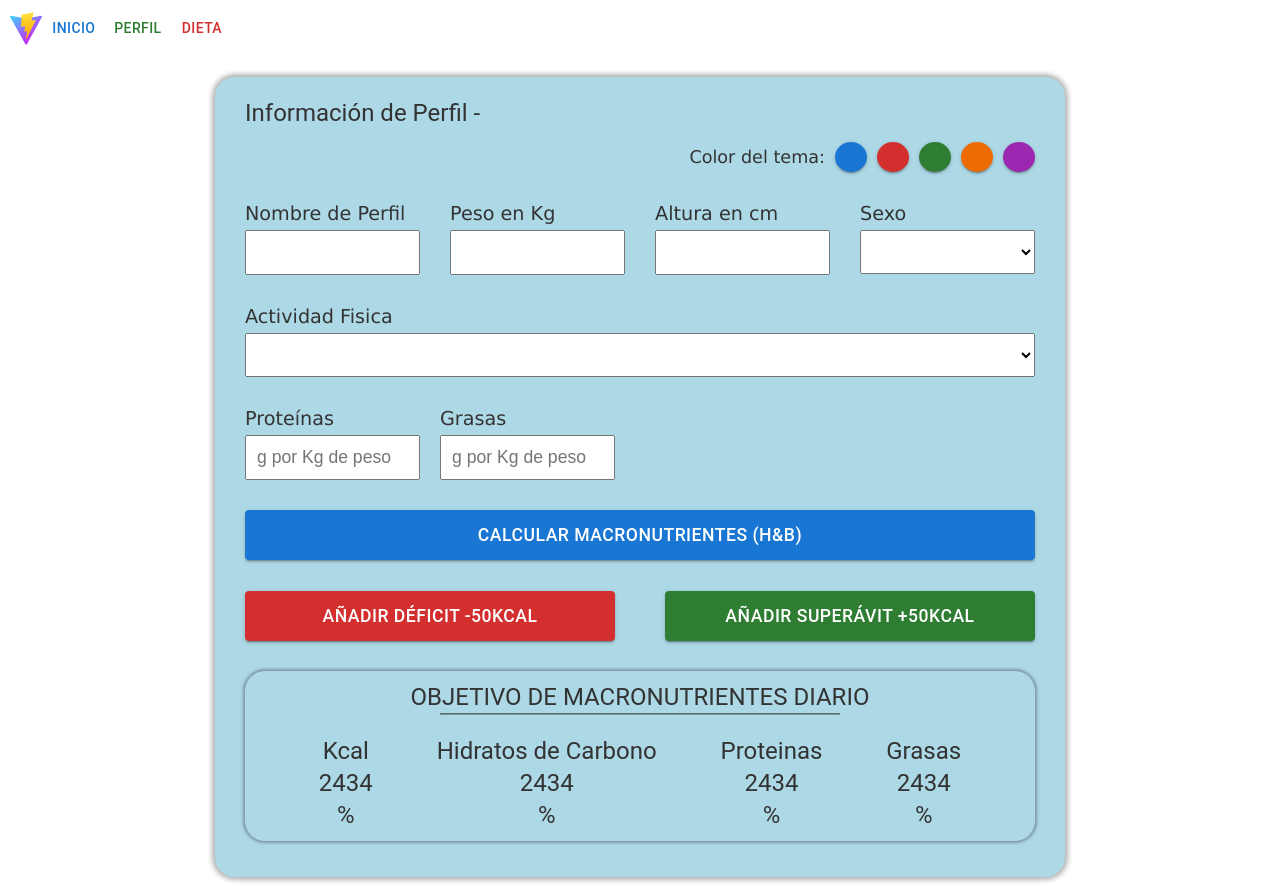
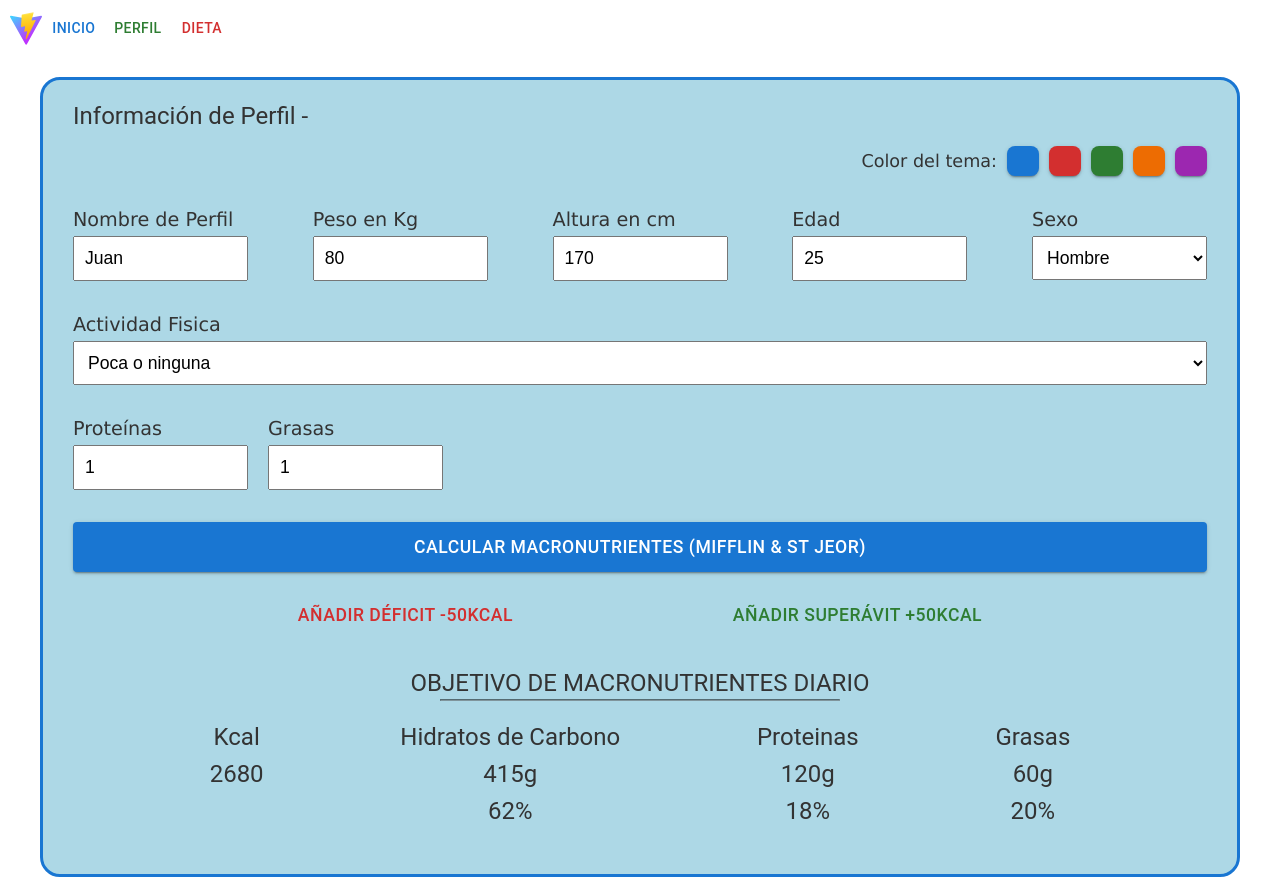
Before and after one commit to joseangelgil/fitness-app, a React (Vite) app: page /profile in a window 1280 px wide. Built offline with nearby package versions, Linux system fonts and the light colour scheme.

Commit message:
Create logic for TMB calculations

```diff
--- a/src/components/TarjetaDePerfil.jsx
+++ b/src/components/TarjetaDePerfil.jsx
@@ -1,49 +1,149 @@
 import { Box, Stack, Typography, Button } from '@mui/material'
 import { useGlobalContext } from '../utils/context'
+import { useState, useEffect } from 'react'
 
 const TarjetaDePerfil = () => {
 
-  const { perfilActivo } = useGlobalContext()
+  const { perfilActivo, cantidadObjetivo, setCantidadObjetivo } = useGlobalContext()
+
+  const [ datosDePerfil, setDatosDePerfil ] = useState({nombre: 'Juan', peso: 80, altura: 170, edad: 25, sexo: 'hombre', actividad: 'poca', proteinas: '1', grasas: '1'})
+
+  const obtenerSexo = (sexo) => {
+    switch(sexo) {
+      case 'hombre':
+        return 5
+      case 'mujer':
+        return -161
+      default:
+        return 0
+    }
+  }
+
+  const obtenerActividad = (actividad) => {
+    switch(actividad) {
+      case 'poca':
+        return 1.2
+      case 'ligera':
+        return 1.375
+      case 'moderada':
+        return 1.55
+      case 'intensa':
+        return 1.725
+      case 'muy-intensa':
+        return 1.9
+      default:
+        return 0
+    }
+  }
+
+  const sonDatosValidos = (peso, altura, edad, sexo, actividad, proteinas, grasas) => {
+    return (
+      (peso > 0 && peso <= 200) &&
+      (altura > 0 && altura <= 250) &&
+      (edad > 0 && edad <= 100) &&
+      sexo != 0 &&
+      actividad != 0 &&
+      (proteinas > 0 && proteinas <= 3) &&
+      (grasas > 0 && grasas <= 3)
+    )
+  }
+
+  const calcularMacros = () => {
+    const peso = Number(datosDePerfil.peso)
+    const altura = Number(datosDePerfil.altura)
+    const edad = Number(datosDePerfil.edad)
+    const sexo = obtenerSexo(datosDePerfil.sexo)
+    const actividad = obtenerActividad(datosDePerfil.actividad)
+    const proteinas = Number(datosDePerfil.proteinas)
+    const grasas = Number(datosDePerfil.grasas)
+
+    if(!sonDatosValidos(peso, altura, edad, sexo, actividad, proteinas, grasas)) {
+      alert('Por favor, rellena todos los campos con datos válidos:\nPeso: 1 - 200\nAltura: min: 1 - 250\nEdad: 1 - 100\nSexo: Selecciona una opcion\nActividad: Selecciona una opcion\nProteinas: 0 - 3\nGrasas: 0 - 3')
+      return
+    }
+
+    const TMB = (10 * peso) + (6.25 * altura) - (5 * edad) + sexo
+    const caloriasDiarias = Math.ceil(TMB * actividad)
+
+    const kcal = caloriasDiarias
+    const p = Math.round(peso * proteinas)
+    const g = Math.round(peso * grasas)
+    const hc = Math.round((caloriasDiarias - (p * 4) - (g * 9))/4) // 4g HC = 1 Kcal, 4g Prot = 1 Kcal, 9g Grasas = 1 Kcal
+
+    const macros = {kcal: kcal, hc: hc, p: p, g: g}
+    setCantidadObjetivo(macros)
+  }
+
+  const añadirSuperavit = () => {
+
+    const nuevosHC = Math.round((cantidadObjetivo.kcal + 50 - (cantidadObjetivo.p * 4) - (cantidadObjetivo.g * 9))/4)
+
+    setCantidadObjetivo(prevCantidad => (
+      {...prevCantidad,
+        kcal: cantidadObjetivo.kcal + 50,
+        hc: nuevosHC}
+    ))
+  }
+
+  const añadirDeficit = () => {
+
+    const nuevosHC = Math.round((cantidadObjetivo.kcal - 50 - (cantidadObjetivo.p * 4) - (cantidadObjetivo.g * 9))/4)
+
+    setCantidadObjetivo(prevCantidad => (
+      {...prevCantidad,
+        kcal: cantidadObjetivo.kcal - 50,
+        hc: nuevosHC}
+    ))
+  }
 
   return (
     <Stack justifyContent='space-around' sx={{
       backgroundColor:'lightblue',
-      width: '850px',
+      width: '1200px',
       minHeight: '800px',
       maxWidth: '95vw',
       margin: '0 auto',
       borderRadius: '20px',
       padding: '60px 30px 30px',
       position: 'relative',
-      boxShadow: '0 0 5px 3px rgba(0,0,0,0.3)'
+      border: '3px solid #1976d2'
     }}>
       <Typography variant='h5' sx={{position: 'absolute', top: '20px', left: '30px'}}>Información de Perfil - {perfilActivo}</Typography>
       <Stack direction='row' alignItems='center' gap='10px' flexWrap='wrap' sx={{justifyContent: {xs: 'center', sm: 'flex-end'}}}>
           <Typography variant='p' sx={{fontSize: '1.1rem'}}>Color del tema: </Typography>
           <Stack direction='row' gap='10px'>
-            <Button variant='contained' sx={{width: '25px', minWidth: '25px', height: '30px', borderRadius: '50%'}} color='primary'></Button>
-            <Button variant='contained' sx={{width: '25px', minWidth: '25px', height: '30px', borderRadius: '50%'}} color='error'></Button>
-            <Button variant='contained' sx={{width: '25px', minWidth: '25px', height: '30px', borderRadius: '50%'}} color='success'></Button>
-            <Button variant='contained' sx={{width: '25px', minWidth: '25px', height: '30px', borderRadius: '50%'}} color='warning'></Button>
-            <Button variant='contained' sx={{width: '25px', minWidth: '25px', height: '30px', borderRadius: '50%'}} color='secondary'></Button>
+            <Button variant='contained' sx={{width: '25px', minWidth: '25px', height: '30px', borderRadius: '8px'}} color='primary'></Button>
+            <Button variant='contained' sx={{width: '25px', minWidth: '25px', height: '30px', borderRadius: '8px'}} color='error'></Button>
+            <Button variant='contained' sx={{width: '25px', minWidth: '25px', height: '30px', borderRadius: '8px'}} color='success'></Button>
+            <Button variant='contained' sx={{width: '25px', minWidth: '25px', height: '30px', borderRadius: '8px'}} color='warning'></Button>
+            <Button variant='contained' sx={{width: '25px', minWidth: '25px', height: '30px', borderRadius: '8px'}} color='secondary'></Button>
           </Stack>
         </Stack>
       <Stack direction='row' flexWrap='wrap' sx={{padding: '20px 0', justifyContent: {sm: 'space-between', xs:'center'}, gap: {xs: '20px', sm: 'auto' }}}>
         <Stack gap='5px'>
           <label htmlFor="info-nombre">Nombre de Perfil</label>
-          <input className='casilla-info' id='info-nombre' type="text" />
+          <input className='casilla-info' id='info-nombre' type="text" value={datosDePerfil.nombre} onChange={(e) => setDatosDePerfil(prevDatos => ({...prevDatos, nombre: e.target.value}))}/>
         </Stack>
         <Stack gap='5px'>
           <label htmlFor="info-peso">Peso en Kg</label>
-          <input className='casilla-info' id='info-peso' type="number" min='0' />
+          <input className='casilla-info' id='info-peso' type="number" min='0' value={datosDePerfil.peso} onChange={(e) => setDatosDePerfil(prevDatos => ({...prevDatos, peso: e.target.value}))}/>
         </Stack>
         <Stack gap='5px'>
           <label htmlFor="info-altura">Altura en cm</label>
-          <input className='casilla-info' id='info-altura' type="number" min='0' />
+          <input className='casilla-info' id='info-altura' type="number" min='0' value={datosDePerfil.altura} onChange={(e) => setDatosDePerfil(prevDatos => ({...prevDatos, altura: e.target.value}))}/>
+        </Stack>
+        <Stack gap='5px'>
+          <label htmlFor="info-edad">Edad</label>
+          <input className='casilla-info' id='info-edad' type="number" min='0' max='100' value={datosDePerfil.edad} onChange={(e) => setDatosDePerfil(prevDatos => ({...prevDatos, edad: e.target.value}))}/>
         </Stack>
         <Stack gap='5px'>
           <label htmlFor="info-sexo">Sexo</label>
-          <select className='casilla-info' name="selector-sexo" id="info-sexo">
+          <select
+            className='casilla-info'
+            name="selector-sexo"
+            id="info-sexo"
+            value={datosDePerfil.sexo}
+            onChange={(e) => setDatosDePerfil(prevDatos => ({...prevDatos, sexo: e.target.value}))}>
           <option value=""></option>
           <option value="hombre">Hombre</option>
           <option value="mujer">Mujer</option>
@@ -52,7 +152,12 @@ const TarjetaDePerfil = () => {
       </Stack>
       <Stack gap='5px'>
           <label htmlFor="info-actividad">Actividad Fisica</label>
-          <select style={{width: '100%', padding: '10px', fontSize: '1.1rem'}} name="selector-actividad" id="info-actividad">
+          <select
+            style={{width: '100%', padding: '10px', fontSize: '1.1rem'}}
+            name="selector-actividad"
+            id="info-actividad"
+            value={datosDePerfil.actividad}
+            onChange={(e) => setDatosDePerfil(prevDatos => ({...prevDatos, actividad: e.target.value}))}>
           <option value=""></option>
           <option value="poca">Poca o ninguna</option>
           <option value="ligera">Ligera (1-3 días a la semana)</option>
@@ -64,41 +169,40 @@ const TarjetaDePerfil = () => {
       <Stack direction='row' flexWrap='wrap' sx={{padding: '20px 0', justifyContent: {sm: 'flex-start', xs:'center'}, gap: {xs: '20px', sm: 'auto' }}}>
         <Stack gap='5px'>
             <label htmlFor="info-proteinas">Proteínas</label>
-            <input className='casilla-info' id='info-proteinas' type="number" min='0' max='3' step='0.1' placeholder='g por Kg de peso'/>
+            <input className='casilla-info' id='info-proteinas' type="number" min='0' max='3' step='0.1' placeholder='g por Kg de peso' value={datosDePerfil.proteinas} onChange={(e) => setDatosDePerfil(prevDatos => ({...prevDatos, proteinas: e.target.value}))}/>
         </Stack>
         <Stack gap='5px'>
             <label htmlFor="info-grasas">Grasas</label>
-            <input className='casilla-info' id='info-grasas' type="number" min='0' max='3' step='0.1' placeholder='g por Kg de peso'/>
+            <input className='casilla-info' id='info-grasas' type="number" min='0' max='3' step='0.1' placeholder='g por Kg de peso' value={datosDePerfil.grasas} onChange={(e) => setDatosDePerfil(prevDatos => ({...prevDatos, grasas: e.target.value}))}/>
         </Stack>
       </Stack>
-      <Button variant='contained' sx={{padding: '10px', width: '100%', fontSize: '1.1rem'}}>Calcular macronutrientes (H&B)</Button>
-      <Stack direction='row' flexWrap='wrap' sx={{width: '100%', padding: '20px 0', justifyContent: {lg: 'space-between', xs:'center'}, gap: {xs: '10px', lg: 'auto' }}}>
-        <Button variant='contained' color='error' sx={{padding: '10px', width: '100%', maxWidth: '370px', fontSize: '1.1rem'}}>Añadir Déficit -50Kcal</Button>
-        <Button variant='contained' color='success' sx={{padding: '10px', width: '100%', maxWidth: '370px', fontSize: '1.1rem'}}>Añadir Superávit +50Kcal</Button>
+      <Button variant='contained' sx={{padding: '10px', width: '100%', fontSize: '1.1rem'}} onClick={() => calcularMacros()}>Calcular macronutrientes (Mifflin&nbsp;&&nbsp;St&nbsp;Jeor)</Button>
+      <Stack direction='row' flexWrap='wrap' justifyContent='space-evenly' sx={{width: '100%', padding: '10px'}}>
+        <Button variant='text' color='error' sx={{padding: '5px', fontSize: '1.1rem'}} onClick={() => añadirDeficit()}>Añadir Déficit -50Kcal</Button>
+        <Button variant='text' color='success' sx={{padding: '5px', fontSize: '1.1rem'}} onClick={() => añadirSuperavit()}>Añadir Superávit +50Kcal</Button>
       </Stack>
-      <Box sx={{borderRadius: '20px', padding: '10px', boxShadow: '0 0 3px 2px rgba(0,0,0,0.3)'}}>
+      <Box sx={{borderRadius: '20px', padding: '10px'}}>
         <Typography variant='h5' textAlign='center'>OBJETIVO DE MACRONUTRIENTES DIARIO</Typography>
-        <hr style={{width: '75%', maxWidth: '400px', margin: '0 auto', borderColor: 'rgba(0,0,0,0.5'}}/>
-        <Stack direction='row' justifyContent='space-evenly' mt='20px'>
-          <Stack>
+        <hr style={{width: '75%', maxWidth: '400px', margin: '0 auto', borderColor: 'rgba(0,0,0,0.5)'}}/>
+        <Stack direction={{sm: 'row', xs: 'column'}} justifyContent='space-evenly' mt='20px' gap={{sm: 'auto', xs: '10px'}}>
+          <Stack gap='5px'>
             <Typography variant='h5' textAlign='center'>Kcal</Typography>
-            <Typography variant='h5' textAlign='center'>2434</Typography>
-            <Typography variant='h5' textAlign='center'>%</Typography>
+            <Typography variant='h5' textAlign='center'>{cantidadObjetivo.kcal}</Typography>
           </Stack>
-          <Stack>
+          <Stack gap='5px'>
             <Typography variant='h5' textAlign='center'>Hidratos de Carbono</Typography>
-            <Typography variant='h5' textAlign='center'>2434</Typography>
-            <Typography variant='h5' textAlign='center'>%</Typography>
+            <Typography variant='h5' textAlign='center'>{cantidadObjetivo.hc}g</Typography>
+            <Typography variant='h5' textAlign='center'>{Math.round(cantidadObjetivo.hc * 4 * 100 / cantidadObjetivo.kcal)}%</Typography>
           </Stack>
-          <Stack>
+          <Stack gap='5px'>
             <Typography variant='h5' textAlign='center'>Proteinas</Typography>
-            <Typography variant='h5' textAlign='center'>2434</Typography>
-            <Typography variant='h5' textAlign='center'>%</Typography>
+            <Typography variant='h5' textAlign='center'>{cantidadObjetivo.p}g</Typography>
+            <Typography variant='h5' textAlign='center'>{Math.round(cantidadObjetivo.p * 4 * 100 / cantidadObjetivo.kcal)}%</Typography>
           </Stack>
-          <Stack>
+          <Stack gap='5px'>
             <Typography variant='h5' textAlign='center'>Grasas</Typography>
-            <Typography variant='h5' textAlign='center'>2434</Typography>
-            <Typography variant='h5' textAlign='center'>%</Typography>
+            <Typography variant='h5' textAlign='center'>{cantidadObjetivo.g}g</Typography>
+            <Typography variant='h5' textAlign='center'>{Math.round(cantidadObjetivo.g * 9 * 100 / cantidadObjetivo.kcal)}%</Typography>
           </Stack>
         </Stack>
       </Box>
--- a/src/components/TarjetaNuevoIngrediente.jsx
+++ b/src/components/TarjetaNuevoIngrediente.jsx
@@ -105,8 +105,8 @@ const TarjetaNuevoIngrediente = () => {
       <Stack direction='row' justifyContent='space-evenly' gap='50px'>
         <Button variant='outlined' color='error' sx={{padding: '10px 20px'}} onClick={() => {setDisplay()}}>Cancelar</Button>
         <Button variant='outlined' sx={{padding: '10px 20px'}} onClick={(e) => {
-          if(!cantidadNuevoIngrediente || cantidadNuevoIngrediente < 1) {
-            alert('Por favor, introduce una cantidad para continuar.');
+          if(!cantidadNuevoIngrediente || cantidadNuevoIngrediente < 1 || !macros.kcal) {
+            alert('Por favor, selecciona un ingrediente e introduce una cantidad para continuar.');
             return
           }
           añadirIngrediente(comidaSeleccionada, search, cantidadNuevoIngrediente, macros.kcal, macros.hc, macros.p, macros.g);
--- a/src/utils/context.jsx
+++ b/src/utils/context.jsx
@@ -16,6 +16,7 @@ const AppProvider = ({ children }) => {
     {id: uuidv4(), name: 'Melocoton', kcal: '56', hc: '0', p: '7', g: '15'},
   ])
   const [activeWeekDay, setActiveWeekDay] = useState('Lunes')
+  const [activeColor, setActiveColor] = useState({oscuro: '#1976d2', claro: 'lightblue'})
   const [perfilActivo, setPerfilActivo] = useState('')
   const [modal, setModal] = useState('none')
   const [nombreNuevaComida, setNombreNuevaComida] = useState('')
```
Also changed, not shown: src/pages/Home.jsx (+5 -5 lines).
